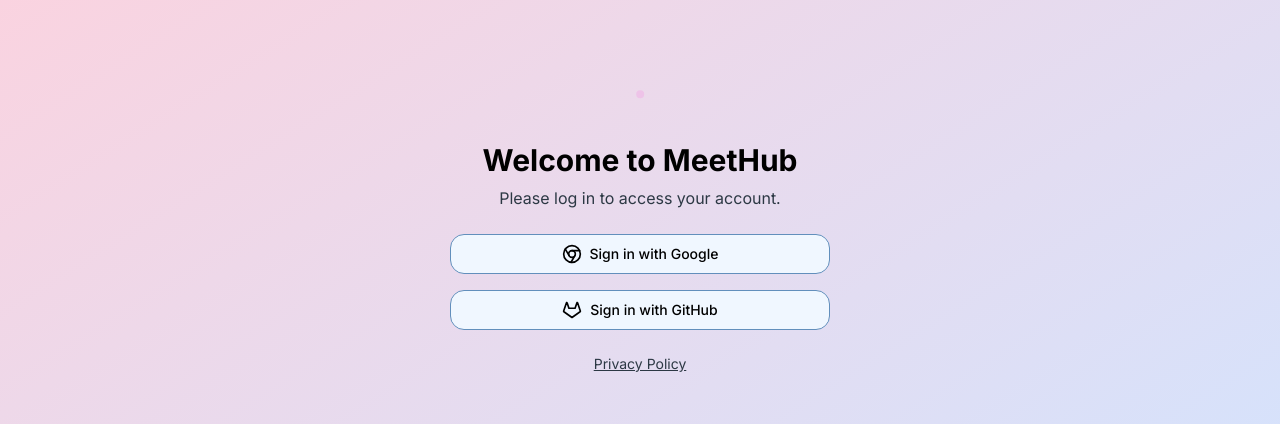
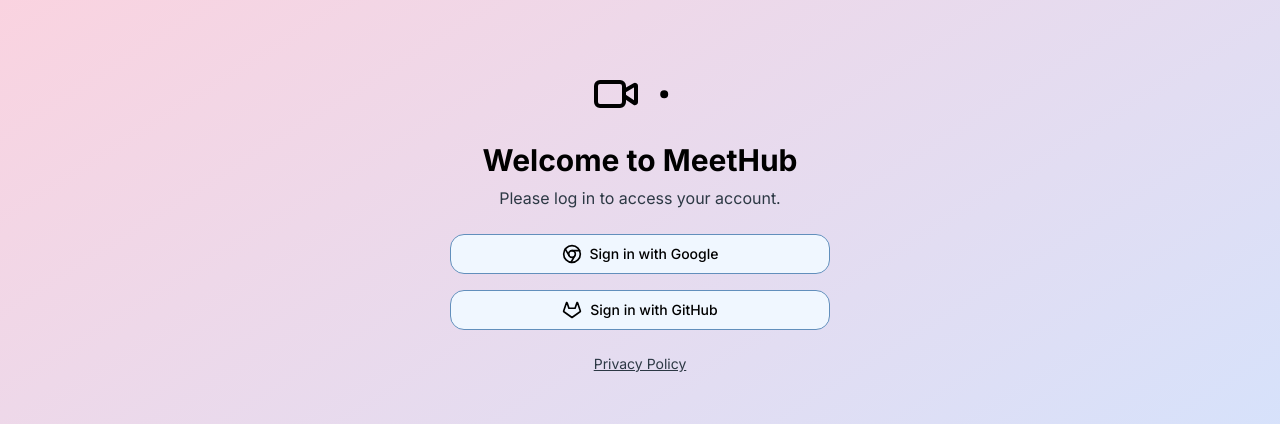
Before and after one commit to rahulhingve/rtma, a Next.js app: page /signin in a window 1280 px wide. Shown: the part 178-602 px from the top of the page. Built offline with nearby package versions, Linux system fonts and the light colour scheme; no server answers.

Commit message:
added onload animation

```diff
--- a/app/components/login-page.tsx
+++ b/app/components/login-page.tsx
@@ -8,26 +8,26 @@
 
 
   return (
-    <div className="flex min-h-[100dvh] flex-col items-center justify-center bg-gradient-to-br from-[#ffd1dc] to-[#d1e4ff] px-4 py-12 sm:px-6 lg:px-8">
-      <div className="mx-auto max-w-md space-y-6">
-        <div className="flex justify-center">
-          <DotIcon className="h-12 w-12 text-primary" />
+    <div className="animate-slidein [--slidein-delay:40ms] opacity-0 flex min-h-[100dvh] flex-col items-center justify-center bg-gradient-to-br from-[#ffd1dc] to-[#d1e4ff] px-4 py-12 sm:px-6 lg:px-8">
+      <div className="animate-slidein [--slidein-delay:100ms] opacity-0 mx-auto max-w-md space-y-6">
+        <div className="animate-slidein [--slidein-delay:210ms] opacity-0 flex justify-center">
+          <VideoIcon className="animate-slidein [--slidein-delay:220ms] opacity-0 h-12 w-12 " /><DotIcon className="animate-slidein [--slidein-delay:320ms] opacity-0 h-12 w-12 "/>
         </div>
         <div className="space-y-2 text-center">
-          <h1 className="text-3xl font-bold">Welcome to MeetHub</h1>
-          <p className="text-muted-foreground">Please log in to access your account.</p>
+          <h1 className="animate-slidein [--slidein-delay:330ms] opacity-0 text-3xl font-bold">Welcome to MeetHub</h1>
+          <p className="animate-slidein [--slidein-delay:340ms] opacity-0 text-muted-foreground">Please log in to access your account.</p>
         </div>
-        <div className="space-y-4">
-          <Button onClick={()=>{signIn("google")}} variant="outline" className="w-full">
+        <div className="a space-y-4">
+          <Button onClick={()=>{signIn("google")}} variant="outline" className="animate-slidein [--slidein-delay:450ms] opacity-0 w-full">
             <ChromeIcon className="mr-2 h-5 w-5" />
             Sign in with Google
           </Button>
-          <Button onClick={()=>{signIn("github")}} variant="outline" className="w-full">
+          <Button onClick={()=>{signIn("github")}} variant="outline" className="animate-slidein [--slidein-delay:480ms] opacity-0 w-full">
             <GitlabIcon className="mr-2 h-5 w-5" />
             Sign in with GitHub
           </Button>
         </div>
-        <div className="text-center text-sm text-muted-foreground">
+        <div className="animate-slidein [--slidein-delay:530ms] opacity-0 text-center text-sm text-muted-foreground">
           <Link href="#" className="underline" prefetch={false}>
             Privacy Policy
           </Link>
@@ -60,6 +60,26 @@
   )
 }
 
+
+function VideoIcon(props) {
+  return (
+    <svg
+      {...props}
+      xmlns="http://www.w3.org/2000/svg"
+      width="24"
+      height="24"
+      viewBox="0 0 24 24"
+      fill="none"
+      stroke="currentColor"
+      strokeWidth="2"
+      strokeLinecap="round"
+      strokeLinejoin="round"
+    >
+      <path d="m16 13 5.223 3.482a.5.5 0 0 0 .777-.416V7.87a.5.5 0 0 0-.752-.432L16 10.5" />
+      <rect x="2" y="6" width="14" height="12" rx="2" />
+    </svg>
+  )
+}
 
 function DotIcon(props) {
   return (
--- a/app/layout.tsx
+++ b/app/layout.tsx
@@ -19,7 +19,7 @@
   return (
 
     <SessionWraper>
-      <html lang="en">
+      <html lang="en" className="!scroll-smooth">
         <body className={inter.className}>
 
           {children}
--- a/package.json
+++ b/package.json
@@ -20,7 +20,8 @@
     "react": "^18",
     "react-dom": "^18",
     "tailwind-merge": "^2.4.0",
-    "tailwindcss-animate": "^1.0.7"
+    "tailwindcss-animate": "^1.0.7",
+    "tailwindcss-animated": "^1.1.2"
   },
   "devDependencies": {
     "@types/node": "^20",
--- a/tailwind.config.ts
+++ b/tailwind.config.ts
@@ -70,7 +70,21 @@
               "to": {
                 "height": "0"
               }
-            }
+            },
+            slidein:{
+              from:{
+                  opacity:"0",
+                  transform:"translateY(-10px)",
+              },
+              to:{
+                opacity:"1",
+                transform:"translateY(0)",
+              },
+
+            },
+          },
+          animation:{
+            slidein:"slidein 1s ease var(--slidein-delay, 0) forwards",
           }
 },
   plugins: [require("tailwindcss-animate")],
```
Also changed, not shown: app/components/LandingPage.tsx (+22 -22 lines), 1 other file (tests, documents, lock files or other folders).
